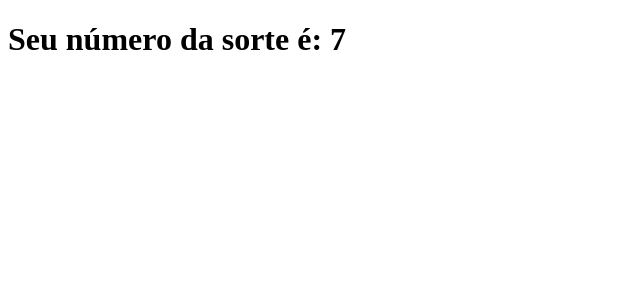
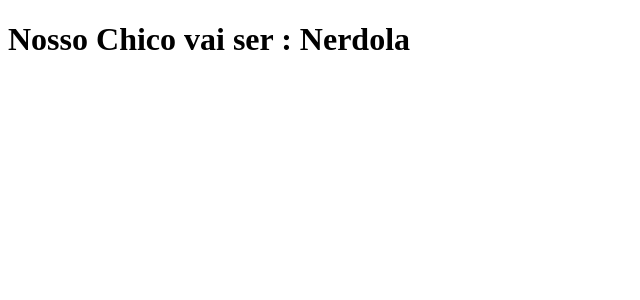
Before and after one commit to gustavovs88/clone-tab-news, a Next.js app: page / in a window 1280 px wide. Shown: the top 300 px of the page, without its empty margins (0-640 px from the left). Built offline with nearby package versions, Linux system fonts and the light colour scheme.

Commit message:
adiciona pagina inicial do chico

```diff
--- a/pages/index.js
+++ b/pages/index.js
@@ -1,6 +1,18 @@
 function Home() {
-  const luckyNumber = Math.floor(Math.random() * 20);
-  return <h1>Seu número da sorte é: {luckyNumber}</h1>;
+  const luckyNumber = Math.floor(Math.random() * 10);
+  const chicoCharacteristics = {
+    0: "Querido",
+    1: "Guri dos bom",
+    2: "Teimoso",
+    3: "Nerdola",
+    5: "Feliz",
+    6: "Sem vergonha",
+    7: "Amado",
+    8: "Bichinho do mato",
+    9: "Filinho da mamãe",
+    10: "Filhinho do papai",
+  };
+  return <h1>Nosso Chico vai ser : {chicoCharacteristics[luckyNumber]}</h1>;
 }
 
 export default Home;
```
